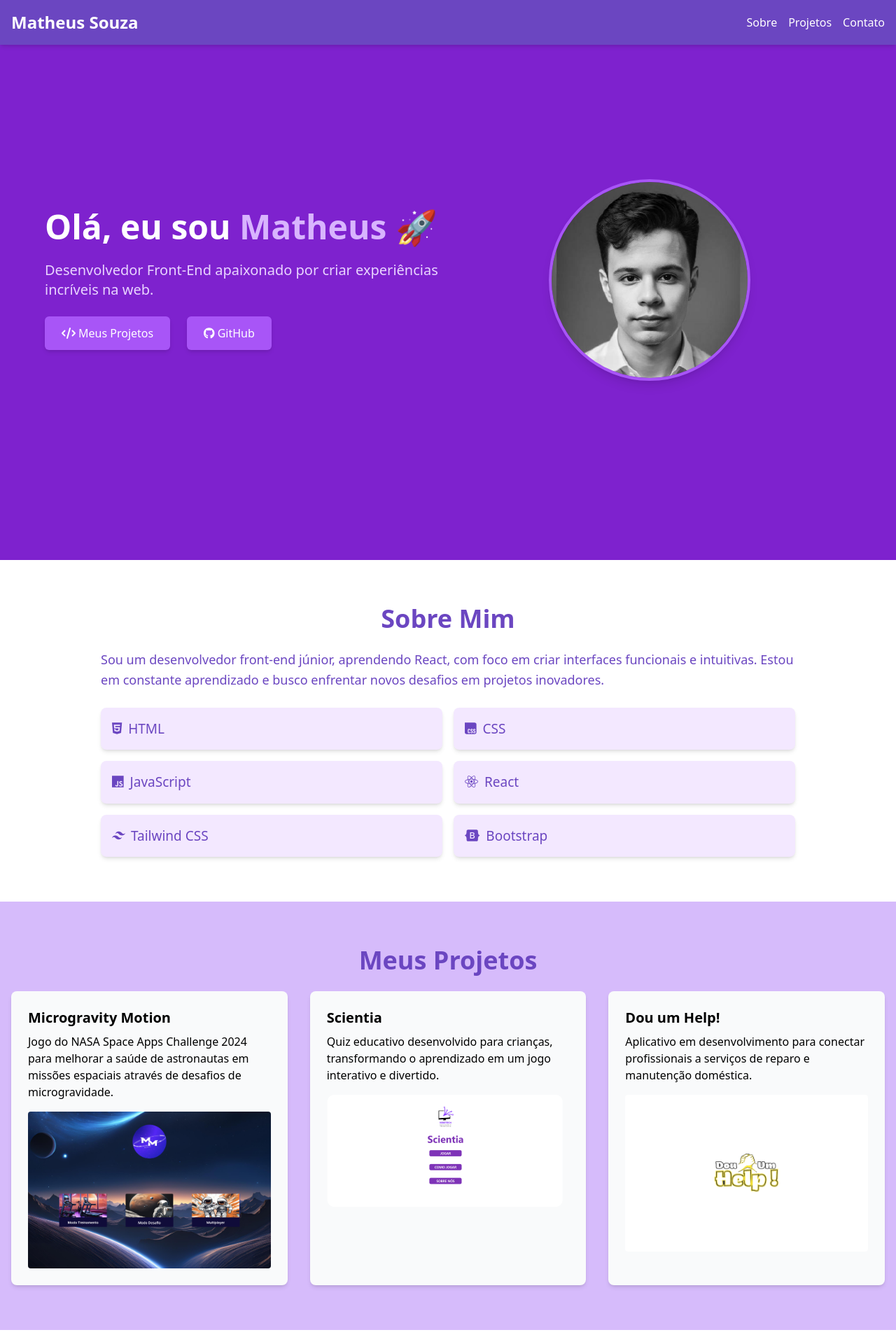
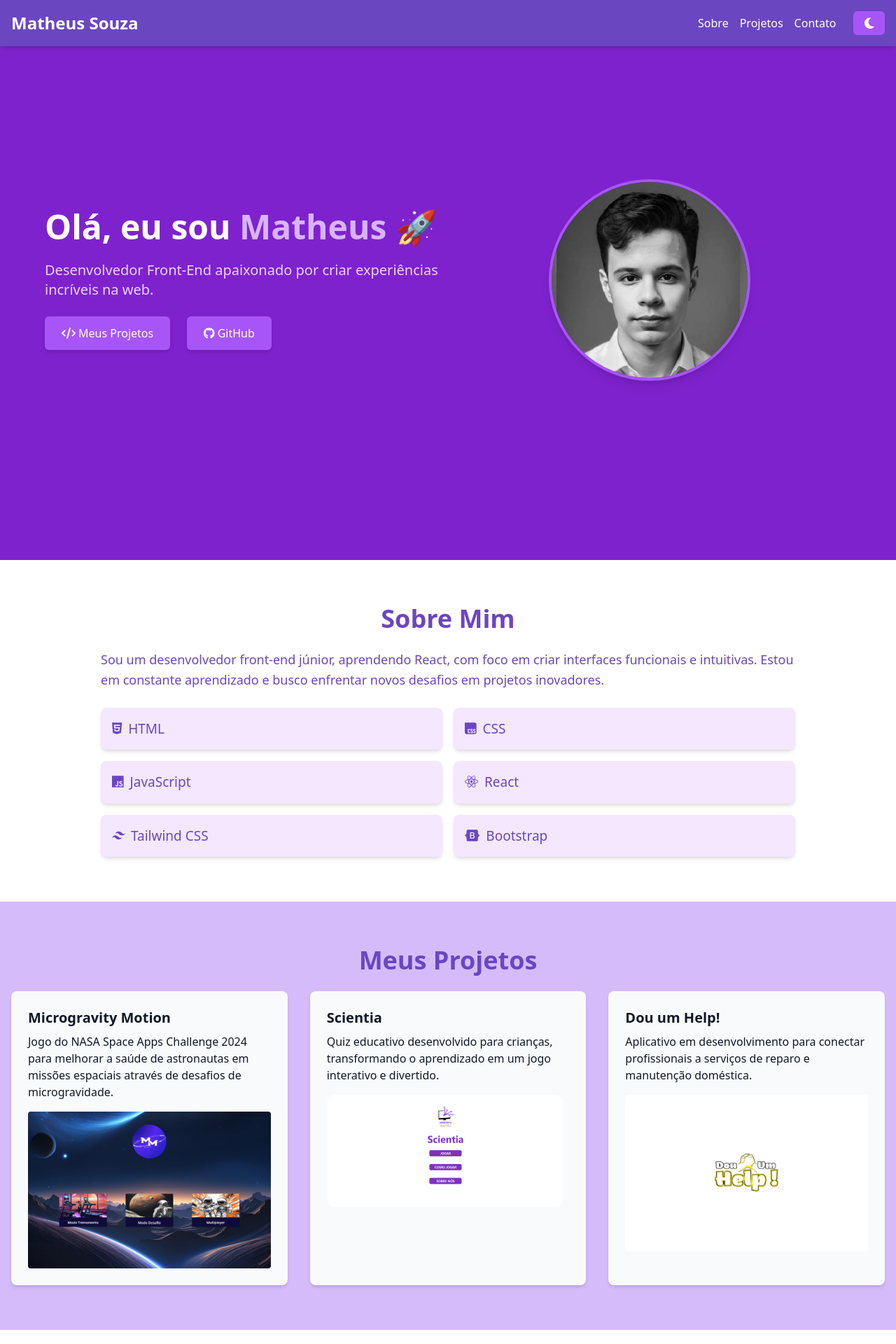
Before and after one commit to msouza09/portifolio-react-tailwind, a React (Create React App) app: page / in a window 1280 px wide. Shown: the top 1920 px of the page at 70% size. Built offline with nearby package versions, Linux system fonts and the light colour scheme.

Commit message:
modo dark implementado

```diff
--- a/src/App.jsx
+++ b/src/App.jsx
@@ -6,15 +6,20 @@ import Projects from "./components/Projects";
 import Contact from "./components/Contact";
 
 function App() {
+  const [isDarkTheme, setIsDarkTheme] = React.useState(false);
+
   return (
-    <div>
-      <Header/>
-      <Home/>
-      <About/>
-      <Projects/>
-      <Contact/>
+    <div className={isDarkTheme ? "dark" : ""}>
+      <div className="min-h-screen bg-white text-gray-900 dark:bg-gray-900 dark:text-white">
+        <Header isDarkTheme={isDarkTheme} setIsDarkTheme={setIsDarkTheme} />
+        <Home sDarkTheme={isDarkTheme} />
+        <About />
+        <Projects />
+        <Contact />
+      </div>
     </div>
   );
 }
 
+
 export default App
--- a/src/components/Contact.jsx
+++ b/src/components/Contact.jsx
@@ -5,27 +5,27 @@ import { faEnvelope } from '@fortawesome/free-solid-svg-icons';
 
 const Contact = () => {
   return (
-    <section id="contact" className="bg-white text-purpleTheme-dark py-16">
+    <section id="contact" className="bg-white text-purpleTheme-dark py-16 dark:bg-gray-800 dark:text-white">
       <div className="max-w-5xl mx-auto px-4 text-center">
         <h2 className="text-4xl font-bold mb-6">Entre em Contato</h2>
         <p className="mb-6">Você pode me encontrar nas redes sociais ou enviar uma mensagem diretamente.</p>
         <div className="flex flex-col sm:flex-row justify-center items-center">
           <a
             href="mailto:szmatheussouza@gmail.com"
-            className="bg-purpleTheme-light text-purpleTheme-dark px-6 py-3 rounded-md hover:bg-purpleTheme-dark m-2 hover:text-white"
+            className="bg-purpleTheme-light text-purpleTheme-dark px-6 py-3 rounded-md hover:bg-purpleTheme-dark m-2 hover:text-white dark:bg-gray-700 dark:text-gray-200 dark:hover:bg-gray-600 dark:shadow-lg dark:border-gray-500 dark:focus:ring-gray-500"
           >
             <FontAwesomeIcon icon={faEnvelope} className="text-1xl mr-1" />
             Email
           </a>
-          <a href="https://www.instagram.com/msouza_09/" target="__blank" className="bg-purpleTheme-light text-purpleTheme-dark px-6 py-3 rounded-md hover:bg-purpleTheme-dark hover:text-white m-2 text-1xl">
+          <a href="https://www.instagram.com/msouza_09/" target="__blank" className="bg-purpleTheme-light text-purpleTheme-dark px-6 py-3 rounded-md hover:bg-purpleTheme-dark hover:text-white m-2 text-1xl dark:bg-gray-700 dark:text-gray-200 dark:hover:bg-gray-600 dark:shadow-lg dark:border-gray-500 dark:focus:ring-gray-500">
             <FontAwesomeIcon icon={faInstagram} className="text-1xl mr-1" />
             Instagram
           </a>
-          <a href="https://wa.me/44991740896" target="__blank" className="bg-purpleTheme-light text-purpleTheme-dark px-6 py-3 rounded-md hover:bg-purpleTheme-dark hover:text-white m-2 text-1xl">
+          <a href="https://wa.me/44991740896" target="__blank" className="bg-purpleTheme-light text-purpleTheme-dark px-6 py-3 rounded-md hover:bg-purpleTheme-dark hover:text-white m-2 text-1xl dark:bg-gray-700 dark:text-gray-200 dark:hover:bg-gray-600 dark:shadow-lg dark:border-gray-500 dark:focus:ring-gray-500">
             <FontAwesomeIcon icon={faWhatsapp} className="text-1xl mr-1" />
             WhatsApp
           </a>
-          <a href="https://www.linkedin.com/in/matheus-souza-1a0622235/" target="__blank" className="bg-purpleTheme-light text-purpleTheme-dark px-6 py-3 rounded-md hover:bg-purpleTheme-dark hover:text-white m-2 text-1xl">
+          <a href="https://www.linkedin.com/in/matheus-souza-1a0622235/" target="__blank" className="bg-purpleTheme-light text-purpleTheme-dark px-6 py-3 rounded-md hover:bg-purpleTheme-dark hover:text-white m-2 text-1xl dark:bg-gray-700 dark:text-gray-200 dark:hover:bg-gray-600 dark:shadow-lg dark:border-gray-500 dark:focus:ring-gray-500">
             <FontAwesomeIcon icon={faLinkedin} className="text-1xl mr-1" />
             Linkedin
           </a>
--- a/src/components/Header.jsx
+++ b/src/components/Header.jsx
@@ -1,11 +1,14 @@
 import React from 'react';
 import { Link } from 'react-scroll';
+import { FontAwesomeIcon } from '@fortawesome/react-fontawesome';
+import { faSun, faMoon } from '@fortawesome/free-solid-svg-icons';
 
-const Header = () => {
+const Header = ({ isDarkTheme, setIsDarkTheme }) => {
   return (
-    <header className="bg-purpleTheme-dark text-white shadow-md fixed w-full z-10">
+    <header className="bg-purpleTheme-dark text-white shadow-md fixed w-full z-10 dark:bg-gray-800">
       <div className="max-w-7xl mx-auto px-4 py-4 flex justify-between items-center">
         <h1 className="text-2xl font-bold">Matheus Souza</h1>
+        <div className="flex items-center gap-6">
           <nav>
             <ul className="flex gap-4">
               <li>
@@ -40,6 +43,13 @@ const Header = () => {
               </li>
             </ul>
           </nav>
+          <button
+              onClick={() => setIsDarkTheme(!isDarkTheme)}
+              className={`px-4 py-2 rounded-md transition-all flex items-center justify-center
+                ${isDarkTheme ? 'bg-gray-700 hover:bg-gray-600 text-white' : 'bg-purple-500 hover:bg-purple-400 text-white'}`}>
+              <FontAwesomeIcon icon={isDarkTheme ? faSun : faMoon} className="text-lg" />
+        </button>
+        </div>
       </div>
     </header>
   );
--- a/src/components/Home.jsx
+++ b/src/components/Home.jsx
@@ -6,26 +6,24 @@ import { Link } from 'react-scroll'
 
 const Home = () => {
   return (
-    <section className="bg-purple-700 text-white h-screen flex flex-col md:flex-row justify-center items-center p-8 md:p-16">
+    <section className="bg-purple-700 dark:bg-gray-800 text-white h-screen flex flex-col md:flex-row justify-center items-center p-8 md:p-16">
       {/* Texto de Apresentação */}
       <div className="md:w-1/2 text-center md:text-left space-y-6">
         <h1 className="text-4xl md:text-5xl font-bold">
-          Olá, eu sou <span className="text-purple-300">Matheus 🚀</span>
+          Olá, eu sou <span className="text-purple-300 dark:text-blue-600">Matheus 🚀</span>
         </h1>
-        <p className="text-lg md:text-xl text-purple-200">
+        <p className="text-lg md:text-xl text-purple-200 dark:text-gray-100">
           Desenvolvedor Front-End apaixonado por criar experiências incríveis na web.
         </p>
         <Link
           to="projects"
           smooth={true}
           duration={500}
-          className="inline-block bg-purple-500 px-6 py-3 rounded-md text-white font-medium shadow-md hover:bg-purple-400 transition-all duration-300 cursor-pointer"
-        >
+          className="inline-block bg-purple-500 px-6 py-3 rounded-md text-white font-medium shadow-md hover:bg-purple-400 transition-all duration-300 cursor-pointer dark:bg-gray-700 dark:text-gray-200 dark:hover:bg-gray-600 dark:shadow-lg dark:border-gray-500 dark:focus:ring-gray-500">
           <FontAwesomeIcon icon={faCode} className="text-1xl mr-1"/>
           Meus Projetos
         </Link>
-        <a href="https://github.com/msouza009" target='_blank' className="inline-block bg-purple-500 px-6 py-3 rounded-md text-white font-medium shadow-md hover:bg-purple-400 transition-all duration-300 ml-6 text-1xl"
-        >
+        <a href="https://github.com/msouza009" target='_blank' className="inline-block bg-purple-500 px-6 py-3 rounded-md text-white font-medium shadow-md hover:bg-purple-400 transition-all duration-300 ml-6 text-1xl dark:bg-gray-700 dark:text-gray-200 dark:hover:bg-gray-600 dark:shadow-lg dark:border-gray-500 dark:focus:ring-gray-500">
           <FontAwesomeIcon icon={faGithub} className="text-1xl mr-1"/>
           GitHub
         </a>
@@ -35,7 +33,7 @@ const Home = () => {
         <img
           src="/img/matheus.jpg"
           alt="matheus"
-          className="rounded-full w-48 h-48 md:w-60 md:h-60 lg:w-72 lg:h-72 border-4 border-purple-500 shadow-lg"
+          className="rounded-full w-48 h-48 md:w-60 md:h-60 lg:w-72 lg:h-72 border-4 border-purple-500 dark:border-blue-700 shadow-lg"
         />
       </div>
     </section>
--- a/src/components/Projects.jsx
+++ b/src/components/Projects.jsx
@@ -8,15 +8,15 @@ const projects = [
 
 const Projects = () => {
   return (
-    <section id="projects" className="bg-purpleTheme-light py-16">
+    <section id="projects" className="bg-purpleTheme-light py-16 dark:bg-gray-800">
       <div className="max-w-7xl mx-auto px-4">
-        <h2 className="text-4xl font-bold mb-6 text-center text-purpleTheme-dark">Meus Projetos</h2>
+        <h2 className="text-4xl font-bold mb-6 text-center text-purpleTheme-dark dark:text-white">Meus Projetos</h2>
         <div className="grid grid-cols-1 md:grid-cols-3 gap-8">
           {projects.map((project) => (
-            <a key={project.id} href={project.link} target='_blank' className="bg-gray-50 p-6 rounded-lg shadow-md transform transition-transform duration-300 hover:scale-105 hover:shadow-lg">
-              <h3 className="text-xl font-bold mb-2">{project.title}</h3>
-              <p>{project.description}</p>
-              <img src={project.image} alt={project.title} className="mt-4 rounded" />
+            <a key={project.id} href={project.link} target='_blank' className="bg-gray-50 p-6 rounded-lg shadow-md transform transition-transform duration-300 hover:scale-105 hover:shadow-lg dark:bg-gray-700 dark:text-gray-200 dark:shadow-lg dark:hover:shadow-xl">
+              <h3 className="text-xl font-bold mb-2 dark:text-white">{project.title}</h3>
+              <p className="dark:text-gray-300">{project.description}</p>
+              <img src={project.image} alt={project.title} className="mt-4 rounded dark:border-gray-700"/>
             </a>
           ))}
         </div>
--- a/tailwind.config.js
+++ b/tailwind.config.js
@@ -1,5 +1,6 @@
 /** @type {import('tailwindcss').Config} */
 module.exports = {
+  darkMode: 'class',
   content: [
     "./src/**/*.{js,jsx,ts,tsx}"
   ],
```
Also changed, not shown: src/components/About.jsx (+9 -9 lines), 1 other file (tests, documents, lock files or other folders). Lines whose indentation alone changed are shown as unchanged.
